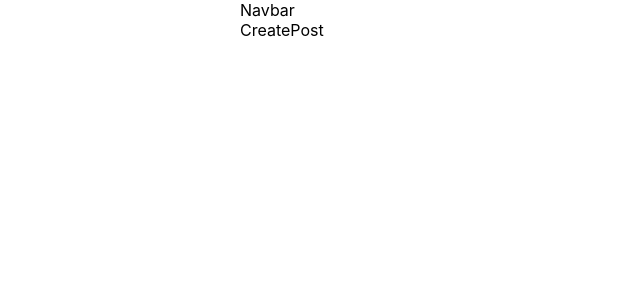
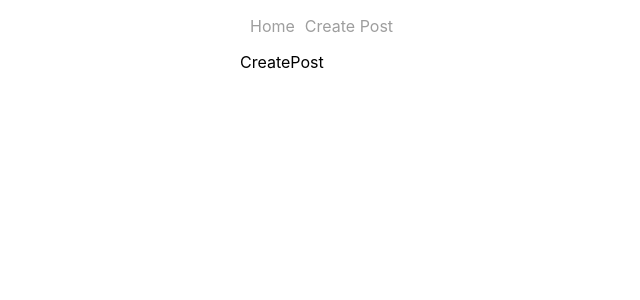
Before and after one commit to rks1995/react-hooks-blog, a React (Create React App) app: page /create-post in a window 1280 px wide. Shown: the top 300 px of the page, without its empty margins (0-640 px from the left). Built offline with nearby package versions, Linux system fonts and the light colour scheme.

Commit message:
add navbar

```diff
--- a/src/components/Navbar.js
+++ b/src/components/Navbar.js
@@ -1,5 +1,18 @@
+import { Link } from 'react-router-dom'
+
 const Navbar = () => {
-  return <div>Navbar</div>
+  return (
+    <div>
+      <ul id='nav'>
+        <li>
+          <Link to='/'>Home</Link>
+        </li>
+        <li>
+          <Link to='/create-post'>Create Post</Link>
+        </li>
+      </ul>
+    </div>
+  )
 }
 
 export default Navbar
```
